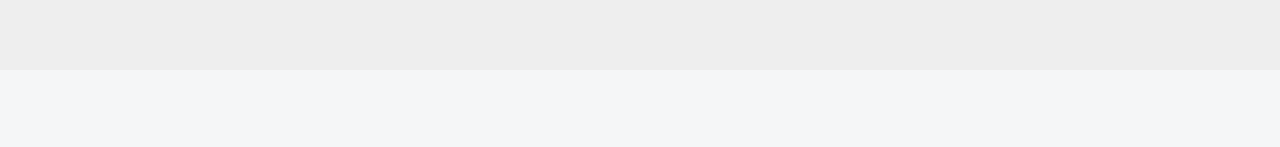
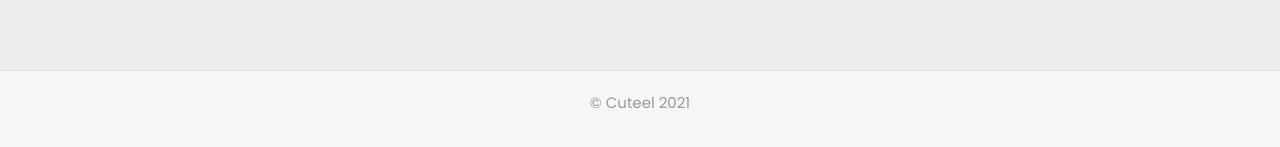
Before and after one commit to boushib/cuteel-frontend, a Next.js app: page / in a window 1280 px wide. Shown: the part 547-694 px from the top of the page. Built offline with nearby package versions, Linux system fonts and the light colour scheme.

Commit message:
create a footer component

```diff
--- /dev/null
+++ b/components/Footer.tsx
@@ -0,0 +1,20 @@
+import styled from 'styled-components'
+
+const Footer = () => (
+  <FooterContainer>
+    <div className="container">&copy; Cuteel 2021</div>
+  </FooterContainer>
+)
+
+const FooterContainer = styled.footer`
+  text-align: center;
+  padding: 20px 0;
+  font-size: 15px;
+  color: #999;
+  border-top: 1px solid #dedede;
+  & > * {
+    color: inherit;
+  }
+`
+
+export default Footer
--- a/pages/_app.tsx
+++ b/pages/_app.tsx
@@ -6,6 +6,7 @@ import Spinner from '../components/Spinner'
 import { useState, useEffect } from 'react'
 import router from 'next/router'
 import { AuthProvider, CartProvider } from '../store'
+import Footer from '../components/Footer'
 
 const GlobalStyle = createGlobalStyle`
   * {
@@ -103,6 +104,7 @@ const App = ({ Component, pageProps }: AppProps) => {
               </div>
             )}
             {!isLoading && <Component {...pageProps} />}
+            <Footer />
           </CartProvider>
         </AuthProvider>
       </ThemeProvider>
```
